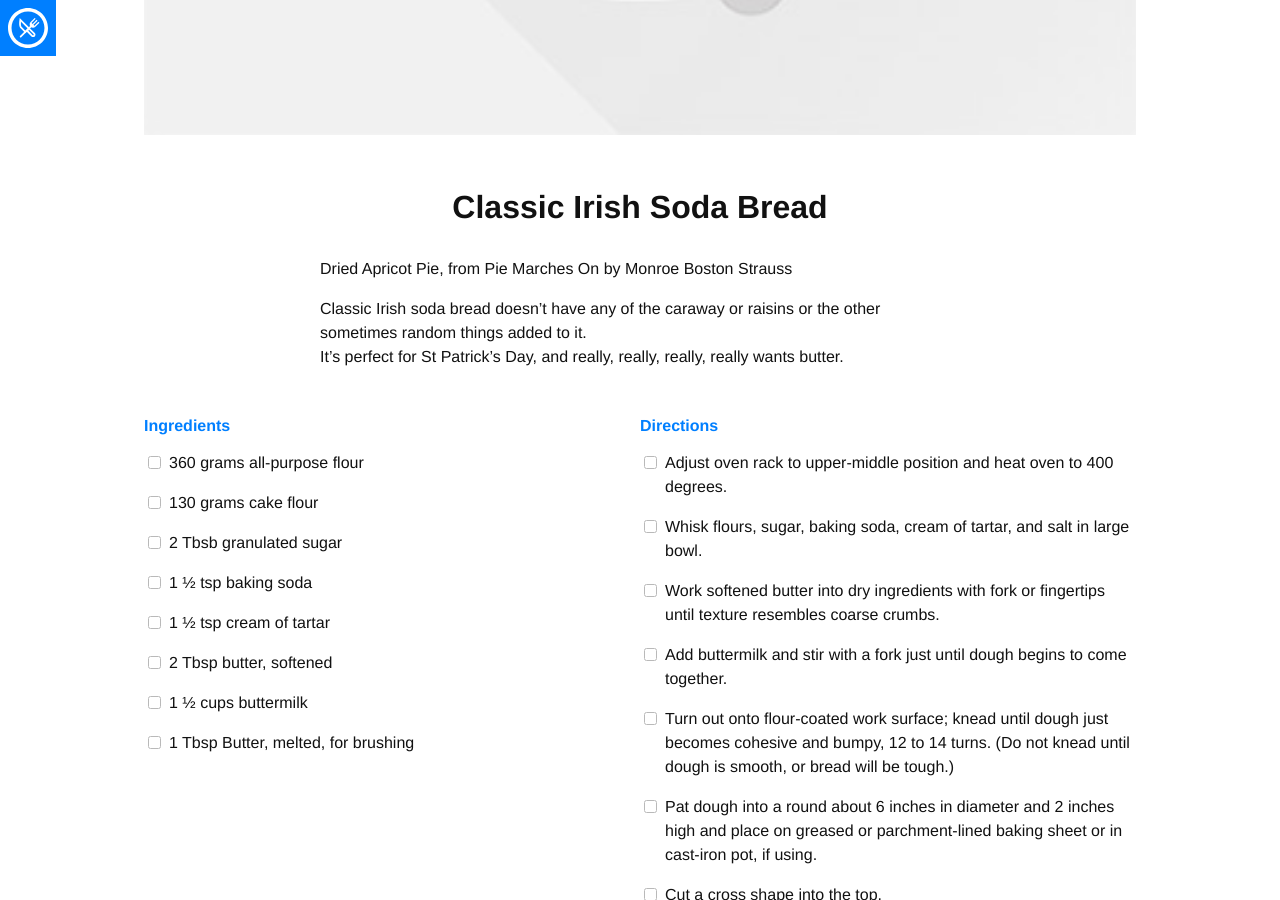
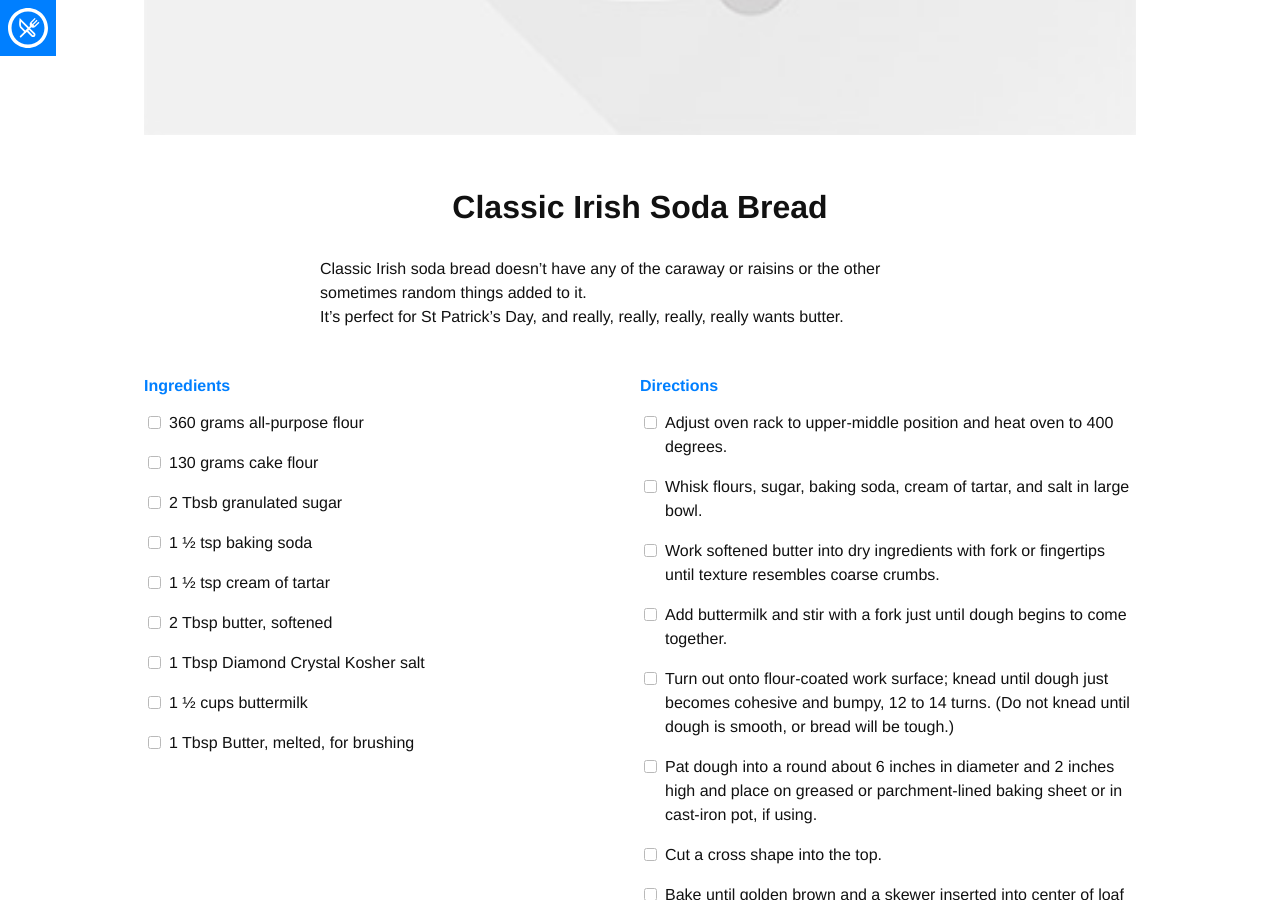
Before and after one commit to edinel/recipes, a Jekyll site: the page built from _recipes/ClassicIrishSodaBread.md, in a window 1280 px wide and 900 px high, scrolled down 873 px. Built offline with Jekyll 4.4.1, drawn with Linux system fonts in a browser that asks for light colours; nearby versions of some CDN libraries; some web fonts are replaced.

Commit message:
Forgot the salt!

```diff
--- a/_recipes/ClassicIrishSodaBread.md
+++ b/_recipes/ClassicIrishSodaBread.md
@@ -12,6 +12,7 @@ ingredients:
 - "1 &frac12; tsp baking soda"
 - "1 &frac12; tsp cream of tartar"
 - "2 Tbsp butter, softened"
+- "1 Tbsp Diamond Crystal Kosher salt"
 - "1 &frac12; cups buttermilk"
 - "1 Tbsp Butter, melted, for brushing"
 
@@ -29,7 +30,6 @@ directions:
 
 
 ---
-Dried Apricot Pie, from Pie Marches On by Monroe Boston Strauss
 
 Classic Irish soda bread doesn't have any of the caraway or raisins or the other sometimes random things added to it.
 It's perfect for St Patrick's Day, and really, really, really, really wants butter.
```
